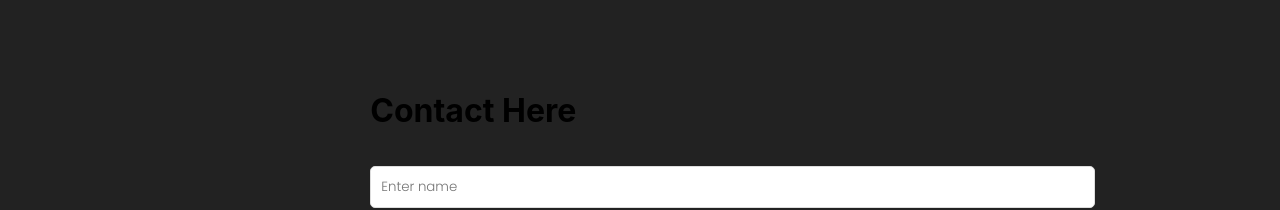
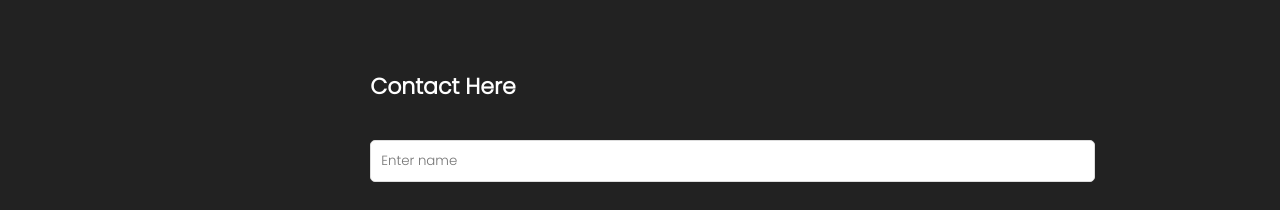
Before and after one commit to GarryMarathe/Portfolio-1.0, a React (Create React App) app: page / in a window 1280 px wide. Shown: the part 2950-3160 px from the top of the page. Built offline with nearby package versions, Linux system fonts and the light colour scheme; a web font is replaced by a local one.

Commit message:
contactjsx form heading

```diff
--- a/src/Contact/form.jsx
+++ b/src/Contact/form.jsx
@@ -41,7 +41,7 @@ const Form = () => {
 
       <div className="contact-form">
         <form onSubmit={handleSubmit} className='form'>
-          <h1>Contact Here</h1>
+          <h3>Contact Here</h3>
           <input type="text" name="name" id="" onChange={handleChange} value={data.name} placeholder='Enter name' required/>
           <input type="email" name="email" id="" onChange={handleChange} value={data.email} placeholder='example@gmail.com' required />
           <input type="phone" name="phone" id="" onChange={handleChange} value={data.phone} placeholder='+91' required/>
```
